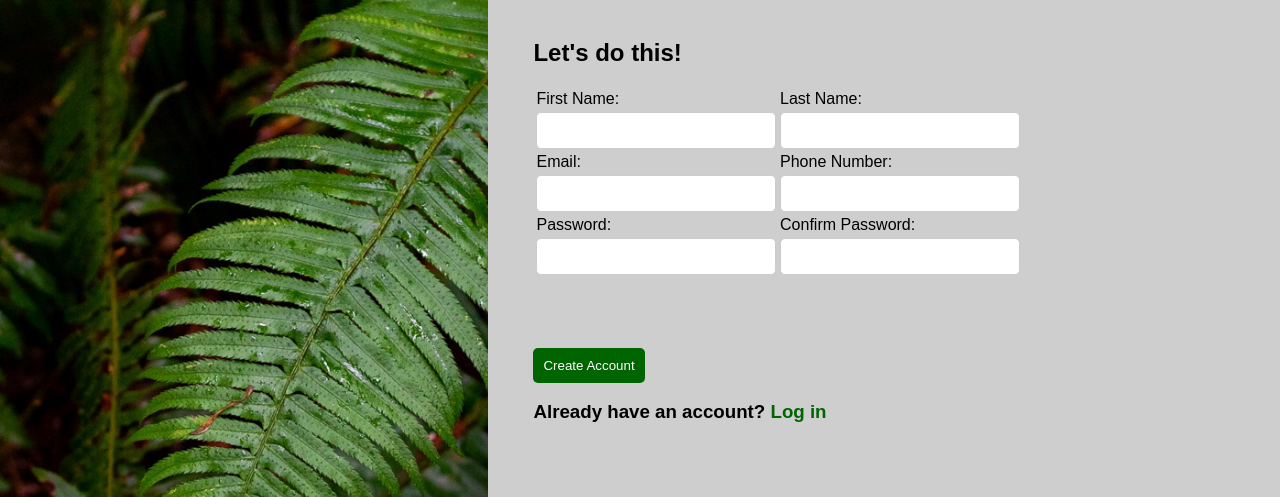
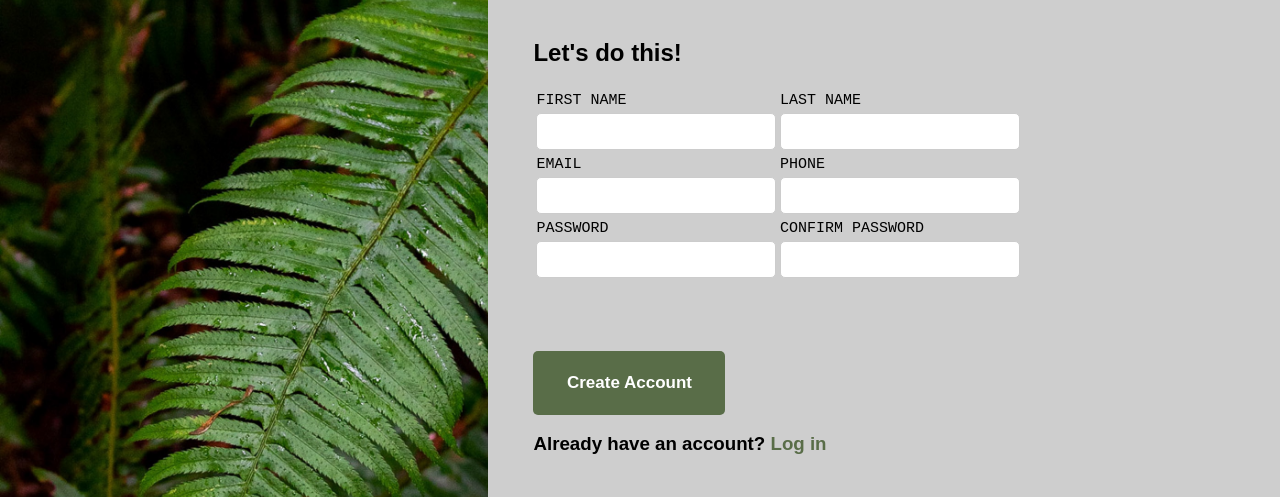
Before and after one commit to tazwarmohammed/sign-up-form, a plain HTML site: page index.html in a window 1280 px wide. Shown: the part 303-800 px from the top of the page. Drawn offline with Linux system fonts and the light colour scheme.

Commit message:
Edit button color and font size

```diff
--- a/index.html
+++ b/index.html
@@ -26,8 +26,8 @@
             <h2>Let's do this!</h2>
             <table>
                 <tr>
-                    <td><label for="first-name">First Name:</label></td>
-                    <td><label for="last-name">Last Name:</label></td>
+                    <td><label for="first-name">FIRST NAME</label></td>
+                    <td><label for="last-name">LAST NAME</label></td>
                 </tr>
 
                 <tr>
@@ -36,8 +36,8 @@
                 </tr>
 
                 <tr>
-                    <td><label for="email">Email:</label></td>
-                    <td><label for="phone">Phone Number:</label></td>
+                    <td><label for="email">EMAIL</label></td>
+                    <td><label for="phone">PHONE</label></td>
                 </tr>
 
                 <tr>
@@ -46,8 +46,8 @@
                 </tr>
 
                 <tr>
-                    <td><label for="password">Password:</label></td>
-                    <td><label for="confirm-password">Confirm Password:</label></td>
+                    <td><label for="password">PASSWORD</label></td>
+                    <td><label for="confirm-password">CONFIRM PASSWORD</label></td>
                 </tr>
 
                 <tr>
--- a/style.css
+++ b/style.css
@@ -61,6 +61,11 @@ form {
 
 /* form design */
 
+label {
+    font-size: 15px;
+    font-family: 'Courier New', monospace;
+}
+
 input[type="text"],
 input[type="email"],
 input[type="tel"],
@@ -75,7 +80,7 @@ input[type="text"]:focus,
 input[type="email"]:focus,
 input[type="tel"]:focus,
 input[type="password"]:focus {
-    border-color: blue;
+    border-color: #E5E7EB;
 }
 
 .invalid {
@@ -85,19 +90,23 @@ input[type="password"]:focus {
 .create-account-btn {
     margin-top: 70px;
     color: white;
-    background-color: darkgreen;
+    background-color: #596D48;
     padding: 10px;
     border: none;
     border-radius: 5px;
+    font-size: 17px;
+    font-weight: bold;
+    width: 15vw;
+    height: 8vh;
 }
 
 .create-account-btn:hover {
     color: black;
-    background-color: rgba(0, 100, 0, 0.5);
+    background-color: #596d48b9;
 }
 
 span {
-    color: darkgreen;
+    color: #596D48;
 }
 
 /* .form-container {
```
